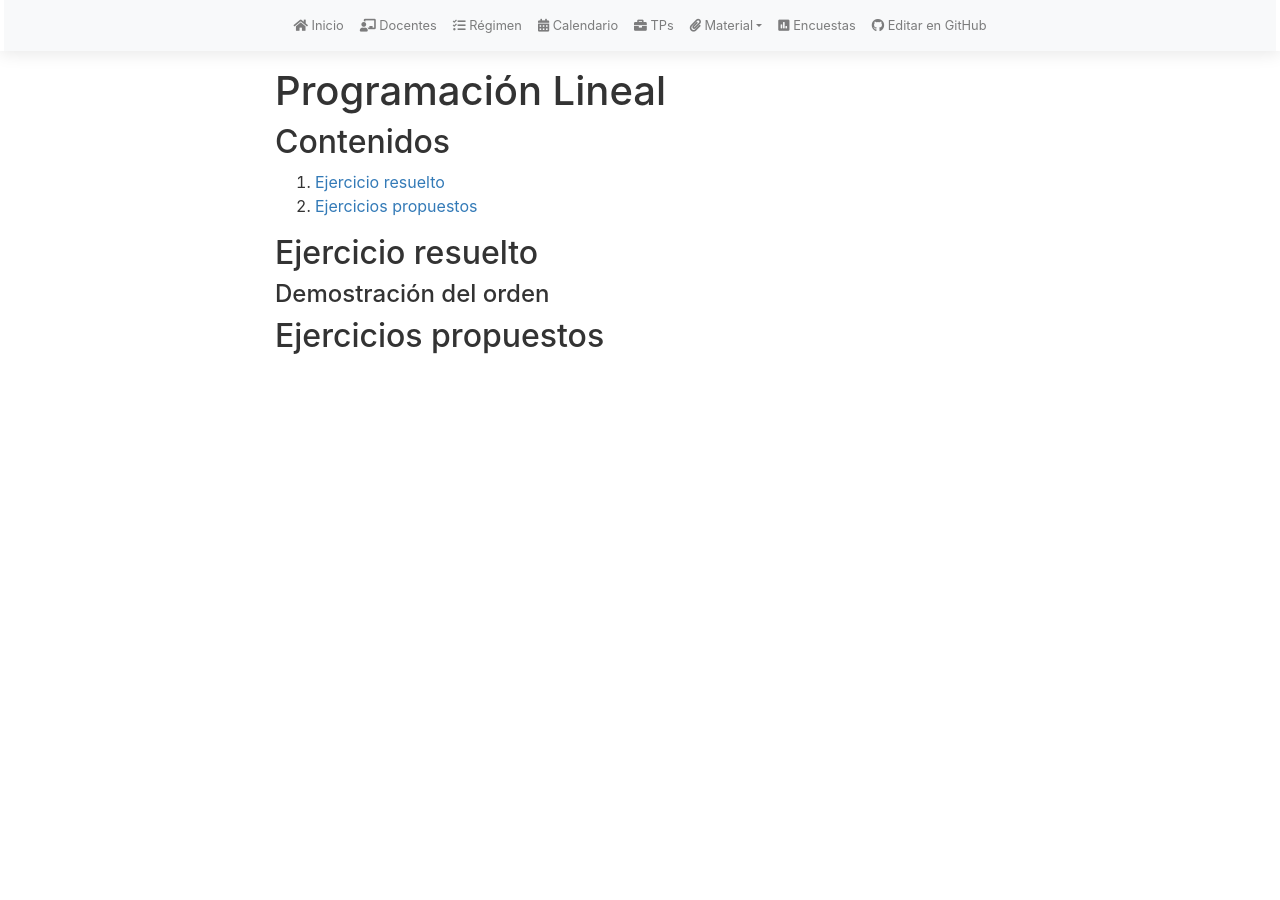
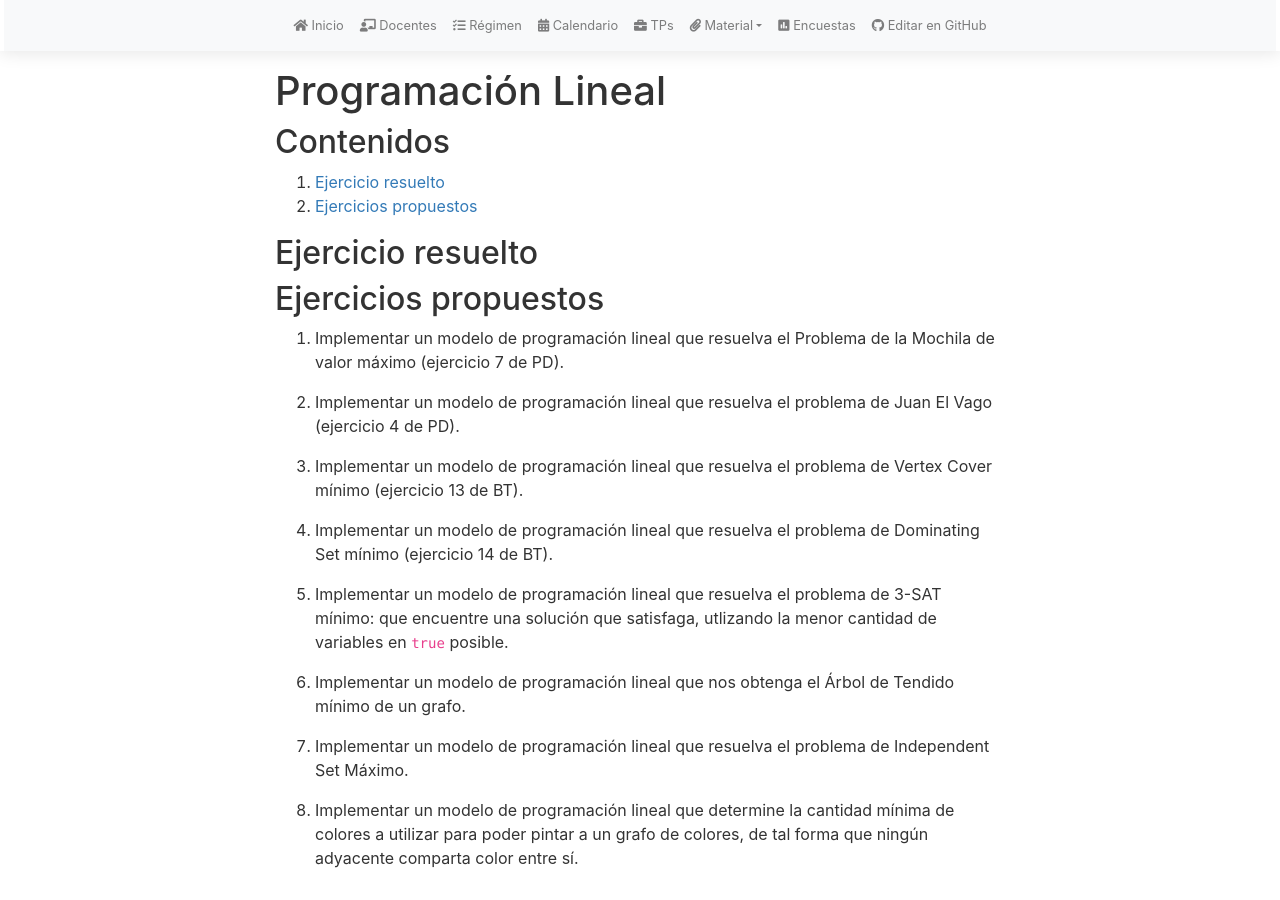
Before and after one commit to algoritmos-rw/tda_bg, a Jekyll site: the page built from material/guias/pl.md, in a window 1280 px wide. Built offline with Jekyll 4.4.1, drawn with Linux system fonts in a browser that asks for light colours; nearby versions of some CDN libraries; our own code applies the rules of GitHub Pages for plain Markdown files.

Commit message:
Guia de Programación Lineal (inicio) (#35)

```diff
--- a/material/guias/pl.md
+++ b/material/guias/pl.md
@@ -15,9 +15,23 @@
 
 ## Ejercicio resuelto
 
-#### Demostración del orden
-
 ## Ejercicios propuestos
 
+1.	Implementar un modelo de programación lineal que resuelva el Problema de la Mochila de valor máximo (ejercicio 7 de PD).
+
+1. 	Implementar un modelo de programación lineal que resuelva el problema de Juan El Vago (ejercicio 4 de PD).
+
+1. 	Implementar un modelo de programación lineal que resuelva el problema de Vertex Cover mínimo (ejercicio 13 de BT).
+
+1. 	Implementar un modelo de programación lineal que resuelva el problema de Dominating Set mínimo (ejercicio 14 de BT).
+
+1.	Implementar un modelo de programación lineal que resuelva el problema de 3-SAT mínimo: que encuentre una solución que satisfaga, utlizando la menor cantidad de variables en `true` posible.
+
+1.	Implementar un modelo de programación lineal que nos obtenga el Árbol de Tendido mínimo de un grafo.
+
+1. 	Implementar un modelo de programación lineal que resuelva el problema de Independent Set Máximo.
+
+1. 	Implementar un modelo de programación lineal que determine la cantidad mínima de colores a utilizar para poder pintar
+	a un grafo de colores, de tal forma que ningún adyacente comparta color entre sí.
 
 {::options toc_levels="2" /}
```
